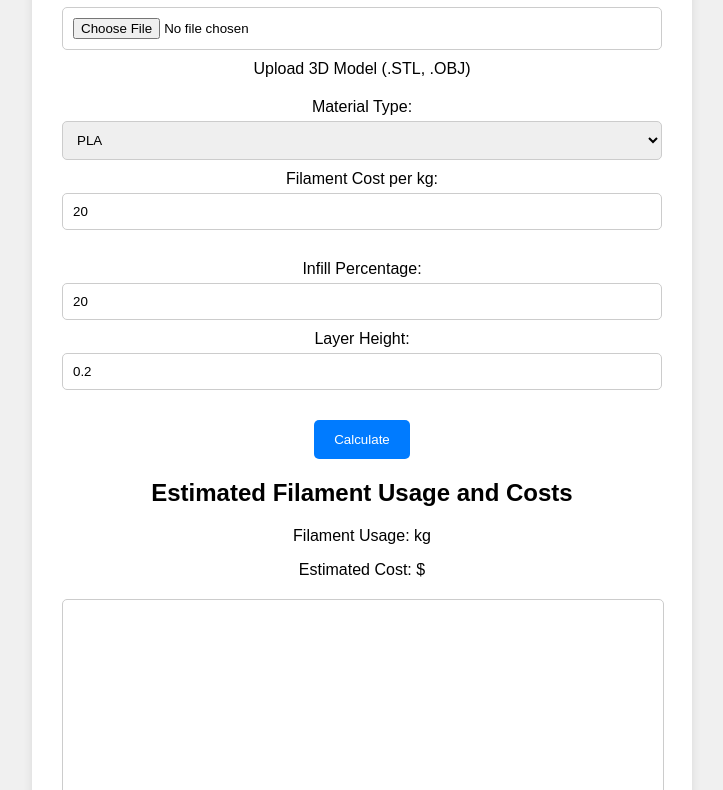
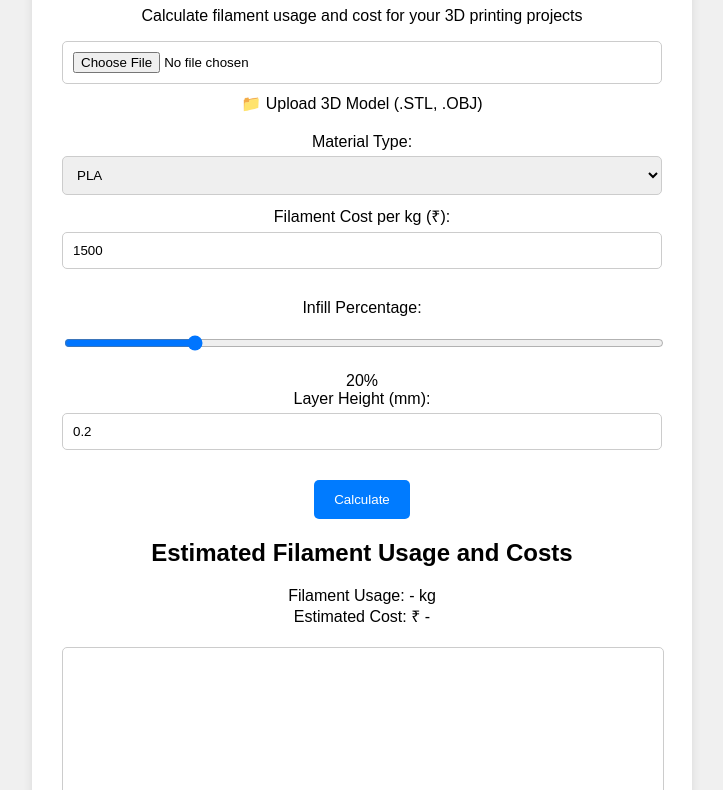
Before and after one commit to Kunalthakur01/fliament-price, a plain HTML site: page index.html in a window 1280 px wide. Shown: the part 103-893 px from the top of the page, without its empty margins (278-1001 px from the left). Drawn offline with Linux system fonts and the light colour scheme.

Commit message:
Update index.html

```diff
--- a/index.html
+++ b/index.html
@@ -1,20 +1,27 @@
 <!DOCTYPE html>
-<html>
-
+<html lang="en">
 <head>
     <meta charset="utf-8">
-  <meta name="viewport" content="width=device-width">
+    <meta name="viewport" content="width=device-width, initial-scale=1.0">
     <title>3D Printing Calculator</title>
     <link href="style.css" rel="stylesheet" type="text/css" />
+    <link href="https://fonts.googleapis.com/css2?family=Roboto:wght@300;400;700&display=swap" rel="stylesheet">
 </head>
-
 <body>
     <div class="container">
+        <header>
             <h1>3D Printing Cost Calculator</h1>
-    <div class="upload-area">
-      <input type="file" id="modelFile" accept=".stl,.obj">
-      <label for="modelFile">Upload 3D Model (.STL, .OBJ)</label>
-    </div>
+            <p>Calculate filament usage and cost for your 3D printing projects</p>
+        </header>
+        <main>
+            <section class="upload-area">
+                <input type="file" id="modelFile" accept=".stl,.obj" class="file-input">
+                <label for="modelFile" class="file-label">
+                    <span class="file-icon">📁</span>
+                    Upload 3D Model (.STL, .OBJ)
+                </label>
+            </section>
+            <section class="settings">
                 <div class="material-options">
                     <label for="materialType">Material Type:</label>
                     <select id="materialType">
@@ -23,24 +30,32 @@
                         <option value="PETG">PETG</option>
                         <option value="Nylon">Nylon</option>
                     </select>
-      <label for="filamentCost">Filament Cost per kg:</label>
-      <input type="number" id="filamentCost" value="20">
+                    <label for="filamentCost">Filament Cost per kg (₹):</label>
+                    <input type="number" id="filamentCost" value="1500">
                 </div>
                 <div class="print-settings">
                     <label for="infillPercentage">Infill Percentage:</label>
-      <input type="number" id="infillPercentage" value="20">
-      <label for="layerHeight">Layer Height:</label>
-      <input type="number" id="layerHeight" value="0.2">
+                    <input type="range" id="infillPercentage" min="0" max="100" value="20">
+                    <output for="infillPercentage">20%</output>
+                    <label for="layerHeight">Layer Height (mm):</label>
+                    <input type="number" id="layerHeight" value="0.2" step="0.1" min="0.1" max="0.4">
                 </div>
+            </section>
             <button id="calculateButton">Calculate</button>
-    <div class="results">
+            <section class="results">
                 <h2>Estimated Filament Usage and Costs</h2>
-      <p>Filament Usage: <span id="filamentUsage"></span> kg</p>
-      <p>Estimated Cost: $<span id="estimatedCost"></span></p>
+                <div class="result-item">
+                    <span class="result-label">Filament Usage:</span>
+                    <span id="filamentUsage" class="result-value">- kg</span>
+                </div>
+                <div class="result-item">
+                    <span class="result-label">Estimated Cost:</span>
+                    <span id="estimatedCost" class="result-value">₹ -</span>
+                </div>
                 <div id="visualization"></div>
-    </div>
+            </section>
+        </main>
     </div>
     <script src="script.js"></script>
 </body>
-
 </html>
```
Lines whose indentation alone changed are shown as unchanged.
